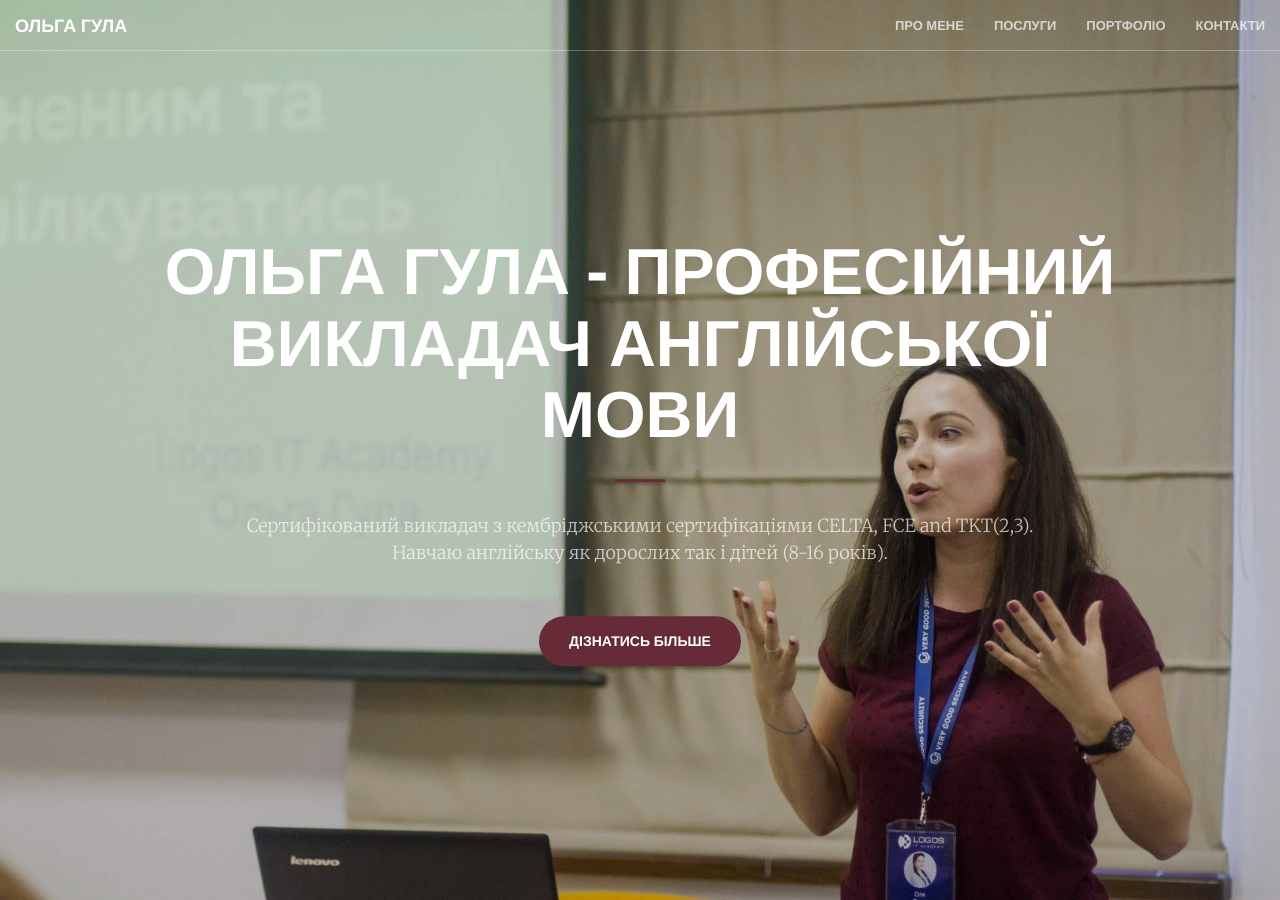
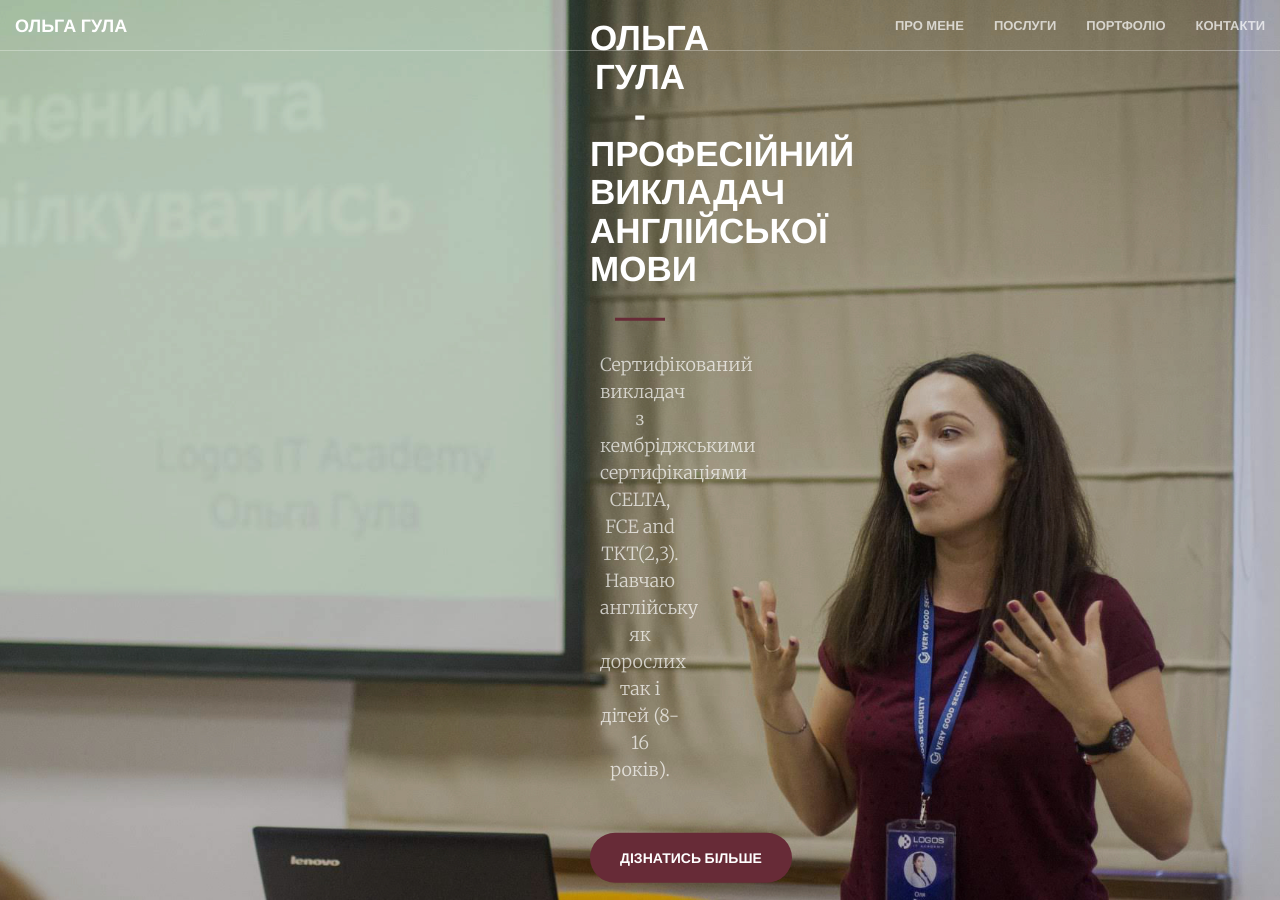
Before and after one commit to yyunikov/hula.yunikov.com, a Jekyll site: the page built from index.html, in a window 1280 px wide and 900 px high. Built offline with Jekyll 4.4.1, drawn with Linux system fonts in a browser that asks for light colours.

Commit message:
Fixed mobile view

```diff
--- a/_sass/_base.scss
+++ b/_sass/_base.scss
@@ -161,7 +161,7 @@ header {
     .header-content {
         position: relative;
         text-align: center;
-        padding: 100px 15px 1000px;
+        padding: 100px 15px 100px;
         width: 100%;
         .header-content-inner {
             h1 {
@@ -191,7 +191,7 @@ header {
             transform: translateY(-50%);
             padding: 0 50px;
             .header-content-inner {
-                max-width: 1000px;
+                max-width: 100px;
                 margin-left: auto;
                 margin-right: auto;
                 p {
```
